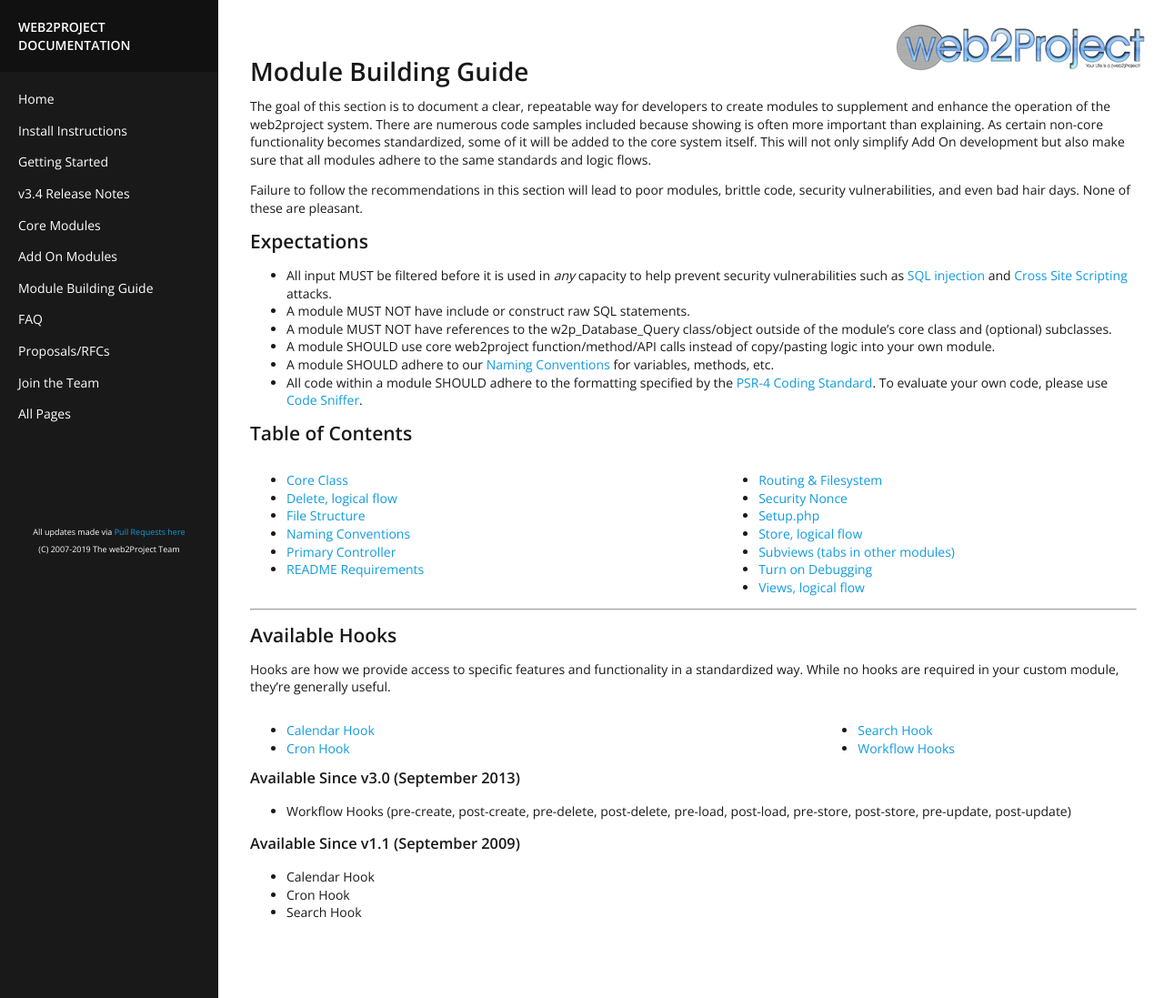
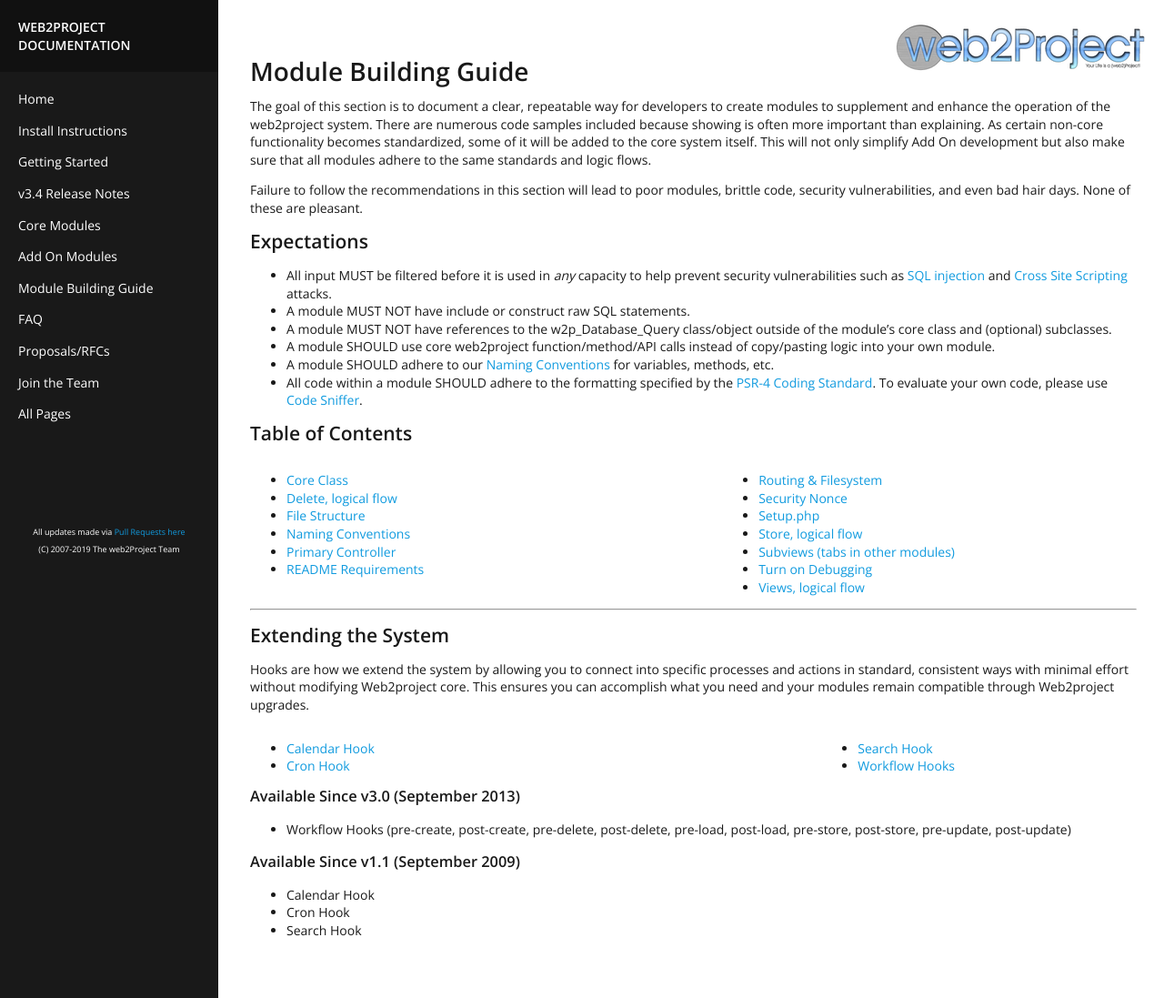
Before and after one commit to web2project/web2project.github.io, a Jekyll site: the page built from _docs/module-building-guide.md, in a window 1280 px wide and 1097 px high. Shown: the whole window at 91% size. Built offline with Jekyll 4.4.1, drawn with Linux system fonts in a browser that asks for light colours.

Commit message:
Update section-hooks.md

```diff
--- a/_includes/section-hooks.md
+++ b/_includes/section-hooks.md
@@ -1,9 +1,9 @@
 
 ---
 
-## Available Hooks
+## Extending the System
 
-Hooks are how we provide access to specific features and functionality in a standardized way. While no hooks are required in your custom module, they're generally useful.
+Hooks are how we extend the system by allowing you to connect into specific processes and actions in standard, consistent ways with minimal effort without modifying Web2project core. This ensures you can accomplish what you need and your modules remain compatible through Web2project upgrades.
 
 {% assign items = site.docs | where:"category","hooks" %}
 
```
